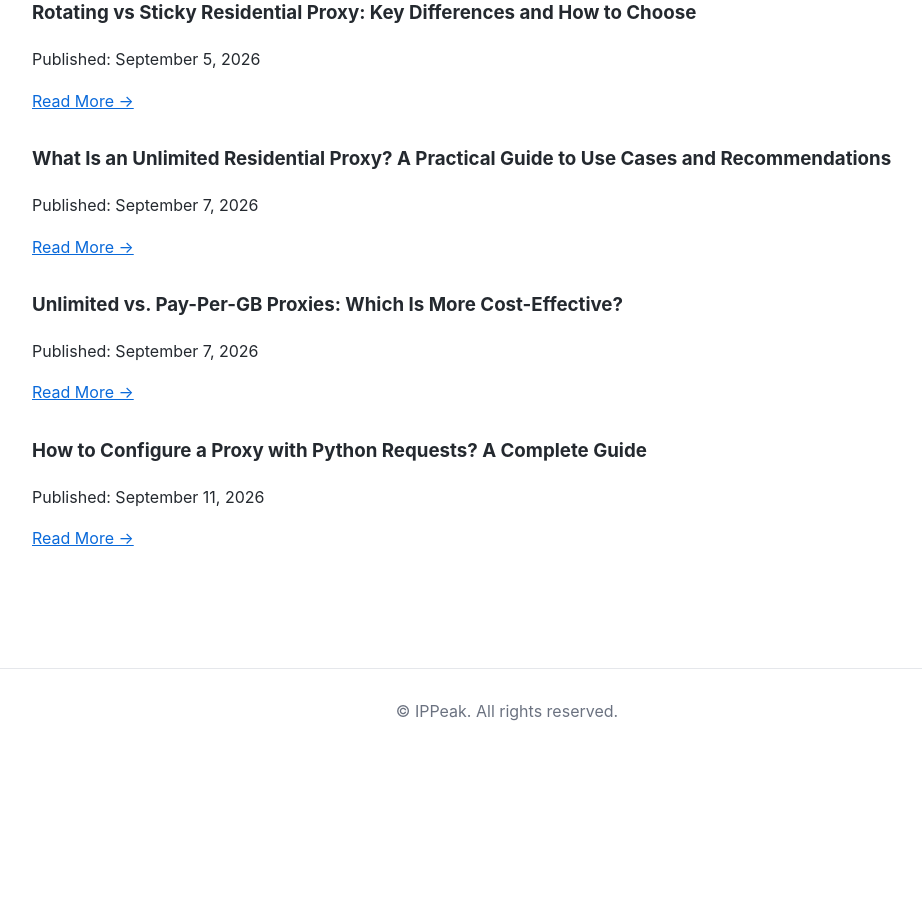
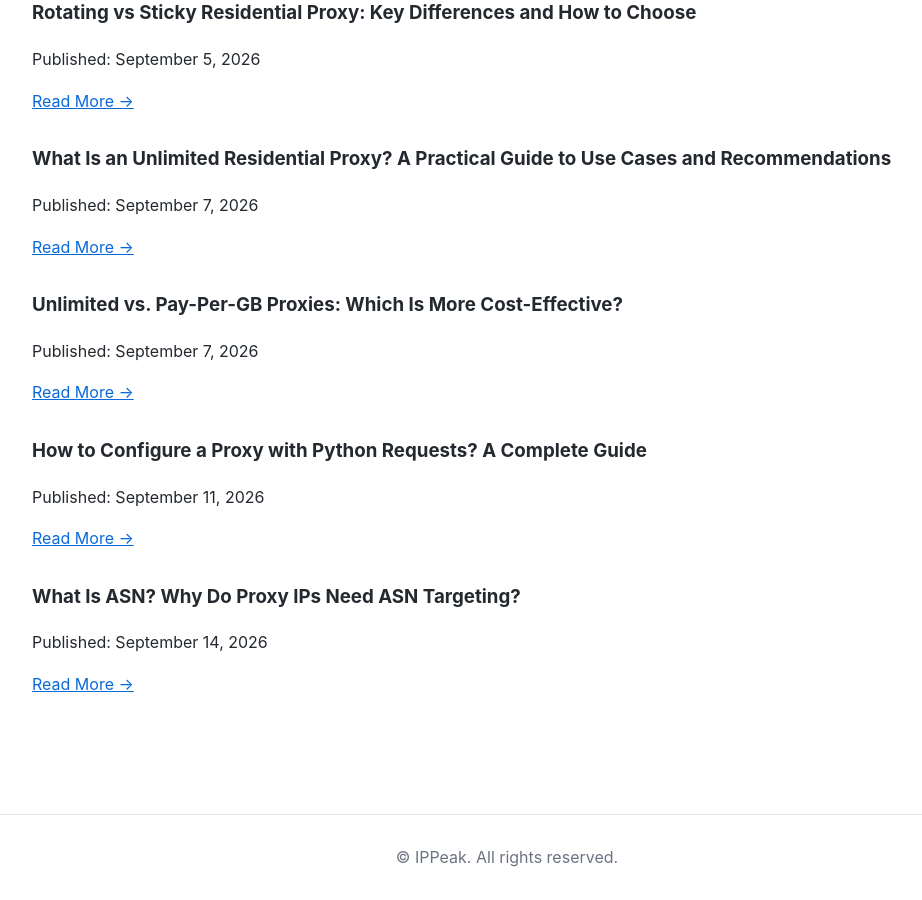
Before and after one commit to IPPeak/IPPeak-Residential-Proxy, a Jekyll site: the page built from docs/blog/articles.md, in a window 1280 px wide and 900 px high, scrolled down 868 px. Shown: the whole window, without its empty margins (133-1055 px from the left). Built offline with Jekyll 4.4.1, drawn with Linux system fonts in a browser that asks for light colours; before the commit the page ends 1622 px from its top, so only the background shows below that.

Commit message:
Update articles.md

```diff
--- a/docs/blog/articles.md
+++ b/docs/blog/articles.md
@@ -52,3 +52,9 @@ Published: September 7, 2026
 Published: September 11, 2026
 
 [Read More →](How-to-Configure-a-Proxy-with-Python-Requests.html)
+
+### What Is ASN? Why Do Proxy IPs Need ASN Targeting?
+
+Published: September 14, 2026
+
+[Read More →](What-Is-ASN.md.html)
```
